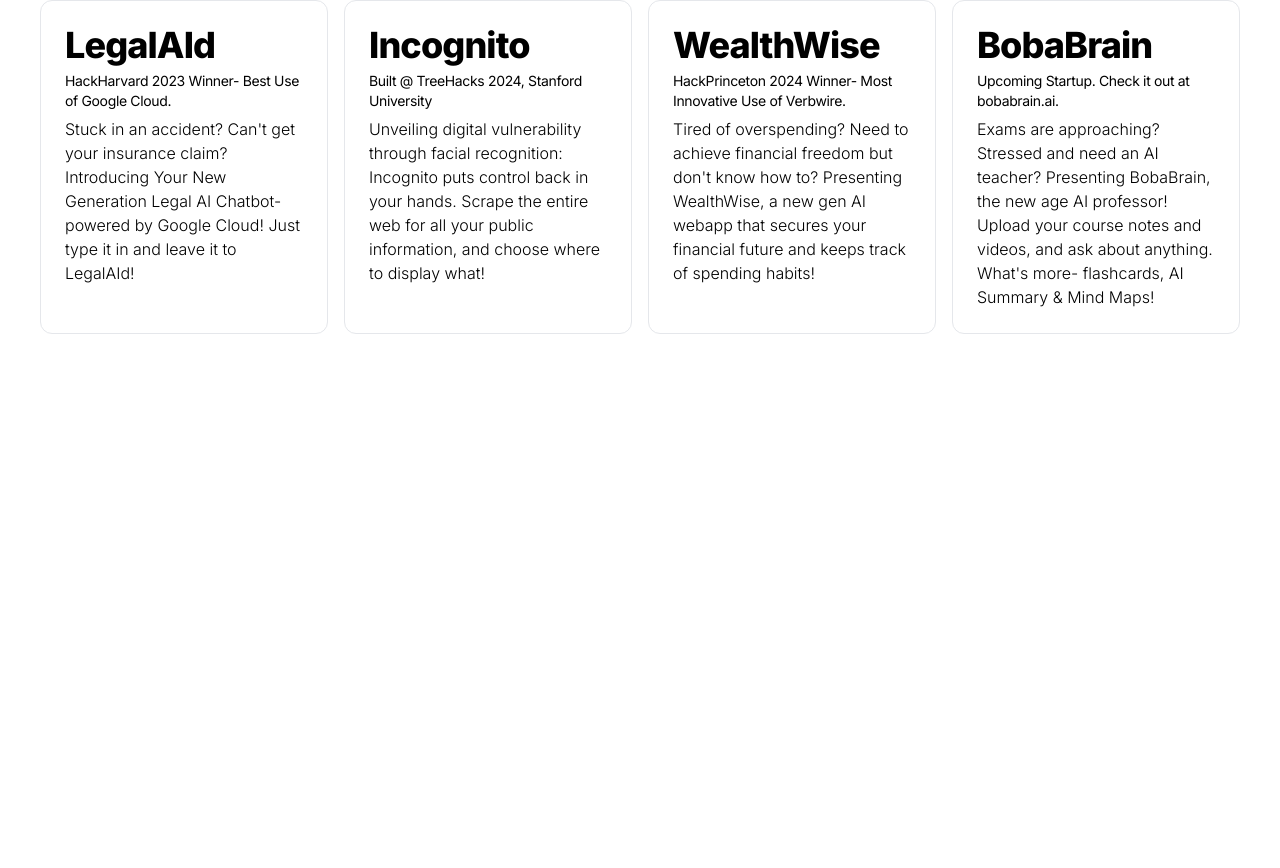
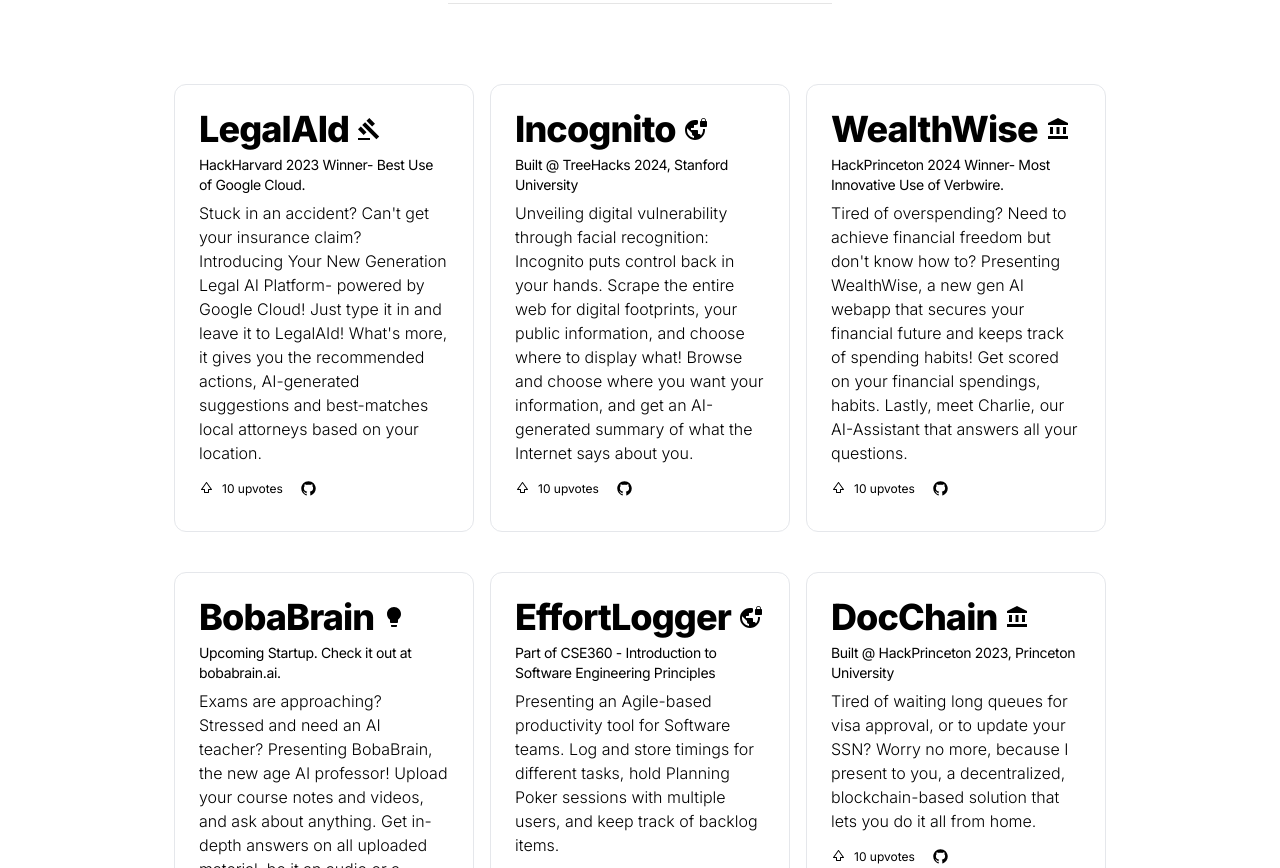
Before and after one commit to Chaitanya-Chaurasia/Portfolio, a Next.js app: page /projects in a window 1280 px wide. Shown: the part 1312-2180 px from the top of the page. Before the commit the page ends 1726 px from the top, so only its background shows below. Built offline with nearby package versions, Linux system fonts and the light colour scheme.

Commit message:
Added project sections pt.2

```diff
--- a/app/projects/page.tsx
+++ b/app/projects/page.tsx
@@ -2,14 +2,14 @@ import { Separator } from "@/components/ui/separator";
 import React from "react";
 import { ImageVortex } from "@/components/CustomComponents";
 import { ChromaDesc, WaitlistChroma, ChromaIntro } from "@/components/Chroma";
-import { Projects } from "@/components/Projects";
+import { Projects, SchoolProjects } from "@/components/Projects";
 
 const ProjectPage = () => {
   return (
     <main className="p-10 ">
       <div className="flex flex-col items-center justify-center gap-10">
         <ImageVortex />
-        <h2 className="tracking-tight text-5xl font-extrabold text-center max-w-[550px] text-wrap drop-shadow-[0_0px_79px_rgba(171,214,70,0.5)]">
+        <h2 className="tracking-tight text-6xl font-extrabold text-center max-w-[550px] text-wrap drop-shadow-[0_0px_79px_rgba(171,214,70,0.5)]">
           Projects I feel can make a difference out there!{" "}
         </h2>
         <span className="w-96 text-center">
@@ -26,6 +26,7 @@ const ProjectPage = () => {
           Check these out
         </h2> */}
         <Projects />
+        <SchoolProjects />
 
         <div className="flex flex-col lg:flex-row items-center justify-center gap-2"></div>
       </div>
--- a/components/Projects.tsx
+++ b/components/Projects.tsx
@@ -1,38 +1,52 @@
 import * as React from "react";
-
-import { Card, CardContent, CardHeader } from "@/components/ui/card";
-import {
-  Carousel,
-  CarouselContent,
-  CarouselItem,
-  CarouselNext,
-  CarouselPrevious,
-} from "@/components/ui/carousel";
-import { ReactOriginal } from "devicons-react";
+import { Card, CardHeader } from "@/components/ui/card";
+import GavelIcon from "@mui/icons-material/Gavel";
+import VpnLockIcon from "@mui/icons-material/VpnLock";
+import AccountBalanceIcon from "@mui/icons-material/AccountBalance";
+import LightbulbIcon from "@mui/icons-material/Lightbulb";
+import { Button } from "./ui/button";
+import { GitHubLogoIcon, ThickArrowUpIcon } from "@radix-ui/react-icons";
+import PublicIcon from "@mui/icons-material/Public";
 
 const projects = [
   {
     name: "LegalAId",
-    desc: "Stuck in an accident? Can't get your insurance claim? Introducing Your New Generation Legal AI Chatbot- powered by Google Cloud! Just type it in and leave it to LegalAId!",
+    desc: "Stuck in an accident? Can't get your insurance claim? Introducing Your New Generation Legal AI Platform- powered by Google Cloud! Just type it in and leave it to LegalAId! What's more, it gives you the recommended actions, AI-generated suggestions and best-matches local attorneys based on your location.",
     prize: "HackHarvard 2023 Winner- Best Use of Google Cloud.",
     link: "https://github.com/Chaitanya-Chaurasia/LegalAid",
   },
   {
     name: "Incognito",
-    desc: "Unveiling digital vulnerability through facial recognition: Incognito puts control back in your hands. Scrape the entire web for all your public information, and choose where to display what!",
+    desc: "Unveiling digital vulnerability through facial recognition: Incognito puts control back in your hands. Scrape the entire web for digital footprints, your public information, and choose where to display what! Browse and choose where you want your information, and get an AI-generated summary of what the Internet says about you.",
     prize: "Built @ TreeHacks 2024, Stanford University",
     link: "https://devpost.com/software/icognito",
   },
   {
     name: "WealthWise",
-    desc: "Tired of overspending? Need to achieve financial freedom but don't know how to? Presenting WealthWise, a new gen AI  webapp that secures your financial future and keeps track of spending habits!",
+    desc: "Tired of overspending? Need to achieve financial freedom but don't know how to? Presenting WealthWise, a new gen AI  webapp that secures your financial future and keeps track of spending habits! Get scored on your financial spendings, habits. Lastly, meet Charlie, our AI-Assistant that answers all your questions.",
     prize: "HackPrinceton 2024 Winner- Most Innovative Use of Verbwire.",
     link: "https://github.com/Chaitanya-Chaurasia/WealthWise",
   },
+];
+
+const schoolProjects = [
   {
     name: "BobaBrain",
-    desc: "Exams are approaching? Stressed and need an AI teacher? Presenting BobaBrain, the new age AI professor! Upload your course notes and videos, and ask about anything. What's more- flashcards, AI Summary & Mind Maps!",
+    desc: "Exams are approaching? Stressed and need an AI teacher? Presenting BobaBrain, the new age AI professor! Upload your course notes and videos, and ask about anything. Get in-depth answers on all uploaded material, be it an audio or a video. What's more- Quizzes, Flashcards, AI Summary & Mind Maps!",
     prize: "Upcoming Startup. Check it out at bobabrain.ai.",
+  },
+  {
+    name: "EffortLogger",
+    desc: "Presenting an Agile-based productivity tool for Software teams. Log and store timings for different tasks, hold Planning Poker sessions with multiple users, and keep track of backlog items.",
+    prize: "Part of CSE360 - Introduction to Software Engineering Principles",
+    link: "https://github.com/Chaitanya-Chaurasia/LegalAid",
+  },
+  {
+    name: "DocChain",
+    desc: "Tired of waiting long queues for visa approval, or to update your SSN? Worry no more, because I present to you, a decentralized, blockchain-based solution that lets you do it all from home. ",
+    prize: "Built @ HackPrinceton 2023, Princeton University",
+
+    link: "https://devpost.com/software/icognito",
   },
 ];
 
@@ -43,14 +57,33 @@ export function Projects() {
         return (
           <Card key={project.name} className="w-[300px]">
             <CardHeader>
-              <h2 className="text-wrap tracking-tight text-4xl font-extrabold">
+              <h2 className="text-wrap tracking-tight text-4xl font-extrabold flex flex-row items-center gap-2">
                 {project.name}
+                {project.name === "LegalAId" && <GavelIcon />}
+                {project.name === "Incognito" && <VpnLockIcon />}
+                {project.name === "WealthWise" && <AccountBalanceIcon />}
+                {project.name === "BobaBrain" && <LightbulbIcon />}
               </h2>
               <h2 className="text-wrap tracking-tight text-sm">
                 {project.prize}
               </h2>
+
               <span className="text-wrap font-light">{project.desc}</span>
-              {/* <h2 className="text-wrap">{project.link}</h2> */}
+              <span className="flex items-center ">
+                <ThickArrowUpIcon />
+                <span className="text-xs p-2">10 upvotes</span>
+                <a href={project.link}>
+                  <Button variant="ghost" size="icon" className="p-0">
+                    {(project.name === "LegalAId" ||
+                      project.name === "Incognito" ||
+                      project.name === "WealthWise") && <GitHubLogoIcon />}
+
+                    {project.name === "BobaBrain" && (
+                      <PublicIcon className="h-[18px]" />
+                    )}
+                  </Button>
+                </a>
+              </span>
             </CardHeader>
           </Card>
         );
@@ -58,3 +91,44 @@ export function Projects() {
     </div>
   );
 }
+
+export const SchoolProjects = () => {
+  return (
+    <div className="w-full flex lg:flex-row flex-col gap-4 items-top justify-center ">
+      {Array.from(schoolProjects).map((project) => {
+        return (
+          <Card key={project.name} className="w-[300px]">
+            <CardHeader>
+              <h2 className="text-wrap tracking-tight text-4xl font-extrabold flex flex-row items-center gap-2">
+                {project.name}
+                {project.name === "EffortLogger" && <VpnLockIcon />}
+                {project.name === "DocChain" && <AccountBalanceIcon />}
+                {project.name === "BobaBrain" && <LightbulbIcon />}
+              </h2>
+              <h2 className="text-wrap tracking-tight text-sm">
+                {project.prize}
+              </h2>
+
+              <span className="text-wrap font-light">{project.desc}</span>
+              <span className="flex items-center ">
+                <ThickArrowUpIcon />
+                <span className="text-xs p-2">10 upvotes</span>
+                <a href={project.link}>
+                  <Button variant="ghost" size="icon" className="p-0">
+                    {(project.name === "EffortLogger" ||
+                      project.name === "DocChain" ||
+                      project.name === "BobaBrain") && <GitHubLogoIcon />}
+
+                    {project.name === "BobaBrain" && (
+                      <PublicIcon className="h-[18px]" />
+                    )}
+                  </Button>
+                </a>
+              </span>
+            </CardHeader>
+          </Card>
+        );
+      })}
+    </div>
+  );
+};
```
